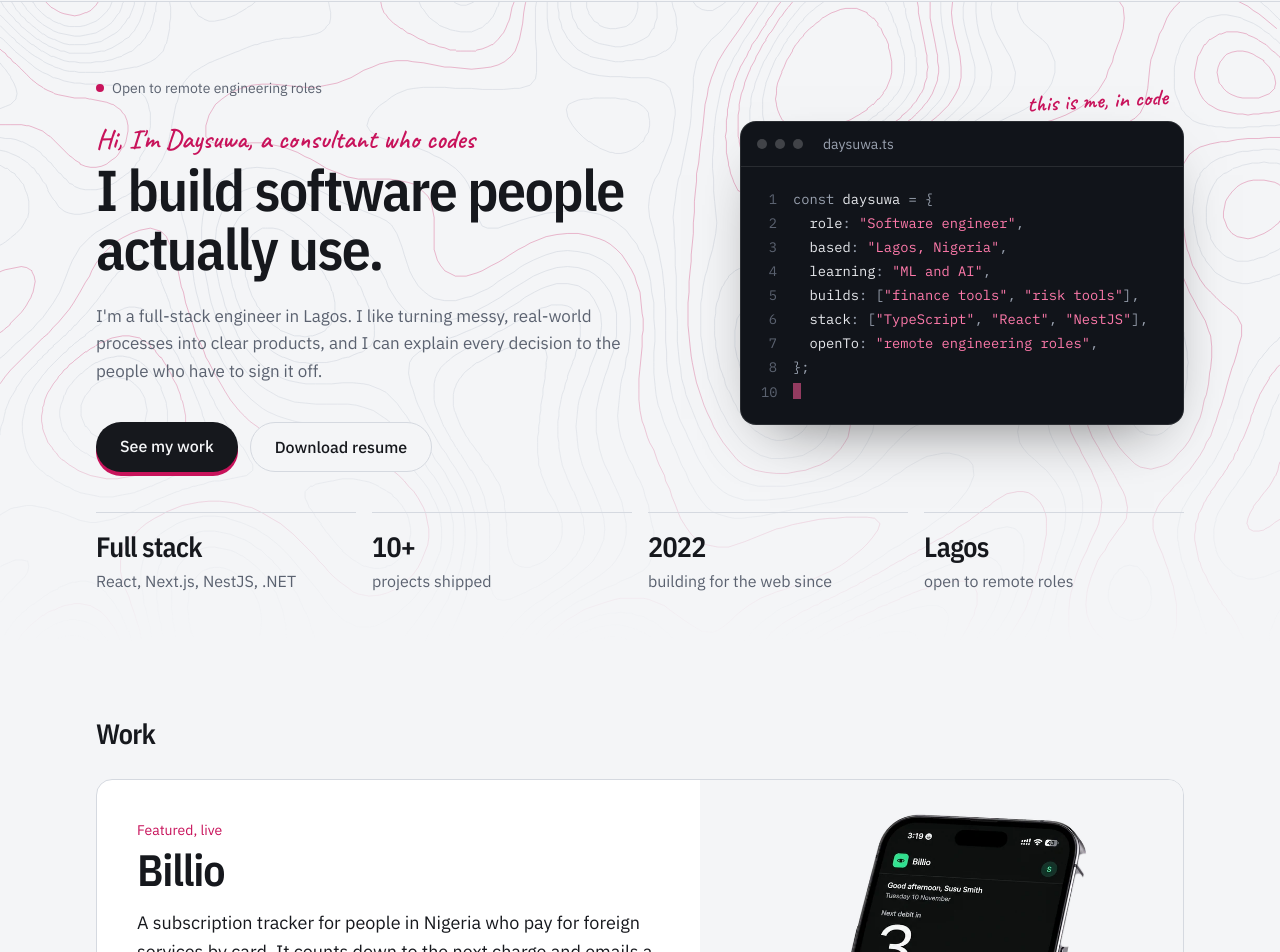
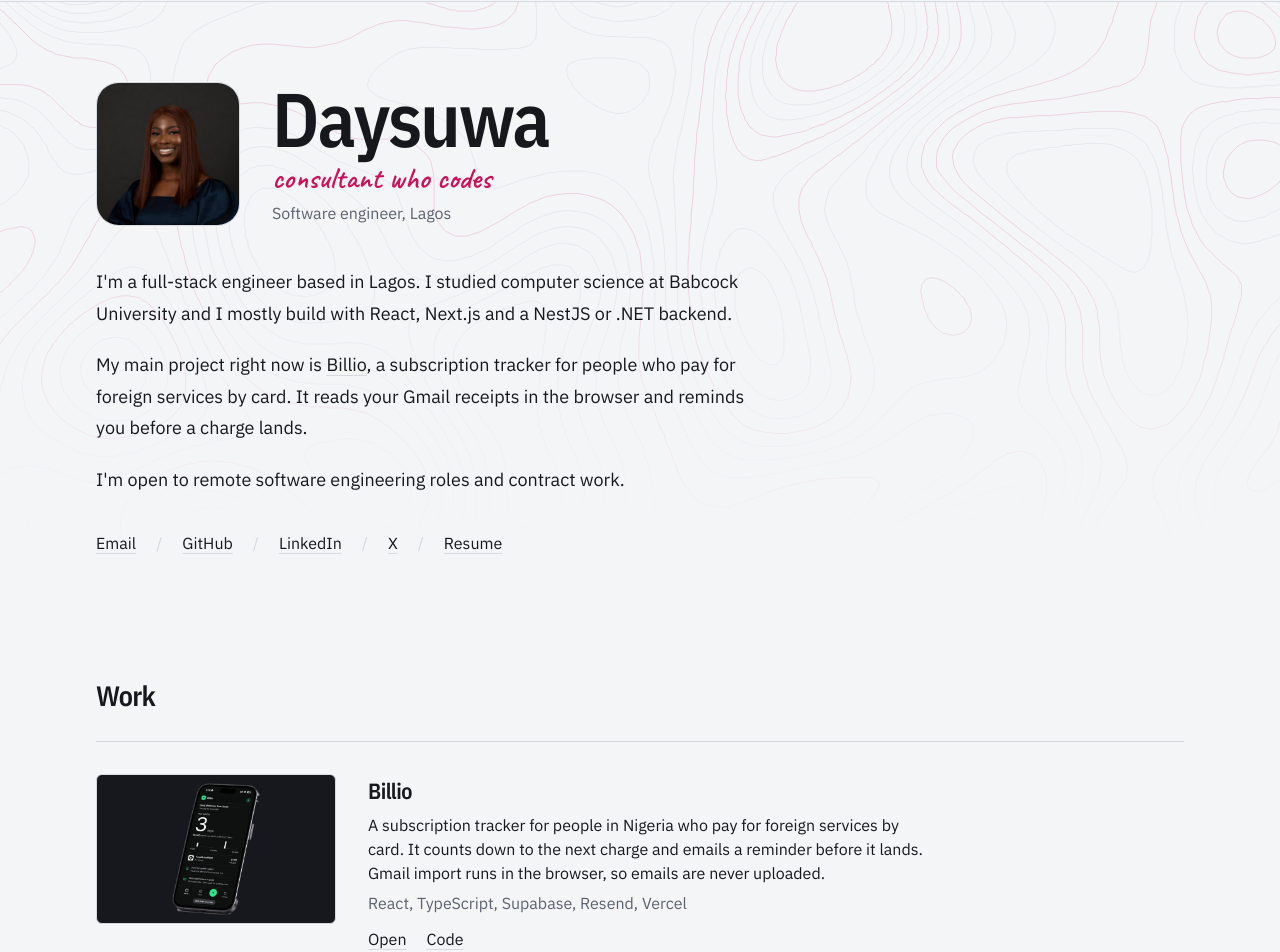
Before and after one commit to daysuwaa/Portfolio, a Next.js app: page / in a window 1280 px wide. Shown: the part 55-1007 px from the top of the page. Built offline with nearby package versions, Linux system fonts and the light colour scheme.

Commit message:
feat: add Avatar component and integrate personal image; update WorkV2 with new project details for Billio

```diff
--- a/src/app/v2/HeroV2.jsx
+++ b/src/app/v2/HeroV2.jsx
@@ -1,115 +1,124 @@
 "use client";
-import { motion, useReducedMotion } from "framer-motion";
+import { useEffect, useRef, useState } from "react";
 import { lines, accent } from "./contours";
+import Logo from "../components/Logo";
 
-const small = [
-  { big: "Full stack", label: "React, Next.js, NestJS, .NET" },
-  { big: "10+", label: "projects shipped" },
-  { big: "2022", label: "building for the web since" },
-  { big: "Lagos", label: "open to remote roles" },
+const links = [
+  ["Email", "mailto:adesuwaaiwerioghene12@gmail.com"],
+  ["GitHub", "https://github.com/daysuwaa"],
+  ["LinkedIn", "https://www.linkedin.com/in/adesuwa-aiwerioghene-04538b268/"],
+  ["X", "https://x.com/daysuwaa_a"],
+  ["Resume", "/Aiwerioghene AdesuwaResume (1).pdf"],
 ];
 
-const k = (t) => <span className="text-[#9aa2b0]">{t}</span>;
-const key = (t) => <span className="text-[#e8eaee]">{t}</span>;
-const str = (t) => <span className="text-[#ff7aab]">{`"${t}"`}</span>;
-
-const codeLines = [
-  <>{k("const ")}{key("daysuwa")}{k(" = {")}</>,
-  <>{"  "}{key("role")}{k(": ")}{str("Software engineer")}{k(",")}</>,
-    <>{"  "}{key("based")}{k(": ")}{str("Lagos, Nigeria")}{k(",")}</>,
-  <>{"  "}{key("learning")}{k(": ")}{str("ML and AI")}{k(",")}</>,
-  <>{"  "}{key("builds")}{k(": [")}{str("finance tools")}{k(", ")}{str("risk tools")}{k("],")}</>,
-  <>{"  "}{key("stack")}{k(": [")}{str("TypeScript")}{k(", ")}{str("React")}{k(", ")}{str("NestJS")}{k("],")}</>,
-  <>{"  "}{key("openTo")}{k(": ")}{str("remote engineering roles")}{k(",")}</>,
-  <>{k("};")}</>,
-];
+function Avatar() {
+  const [loaded, setLoaded] = useState(false);
+  const ref = useRef(null);
+  useEffect(() => {
+    const img = ref.current;
+    if (img && img.complete && img.naturalWidth > 0) setLoaded(true);
+  }, []);
+  return (
+    <div className="relative grid h-28 w-28 shrink-0 place-items-center overflow-hidden rounded-[1.4rem] border border-rule bg-sheet sm:h-36 sm:w-36">
+      <Logo size={64} />
+      {/* Drop a photo at public/me.jpg and it replaces the logo automatically. */}
+      {/* eslint-disable-next-line @next/next/no-img-element */}
+      <img
+        ref={ref}
+        src="/me.jpg"
+        alt="Daysuwa"
+        onLoad={() => setLoaded(true)}
+        className={`absolute inset-0 h-full w-full object-cover transition-opacity ${
+          loaded ? "opacity-100" : "opacity-0"
+        }`}
+      />
+    </div>
+  );
+}
 
 export default function HeroV2() {
-  const reduce = useReducedMotion();
-  const pop = (d) =>
-    reduce
-      ? {}
-      : { initial: { y: 14, scale: 0.99 }, animate: { y: 0, scale: 1 }, transition: { duration: 0.55, delay: d, ease: "easeOut" } };
-
   return (
-    <section id="top" className="relative grid gap-4 pb-6 pt-8 sm:pt-12 lg:grid-cols-12">
+    <section id="top" className="relative pb-6 pt-14 sm:pt-20">
       <div
         aria-hidden="true"
-        className="pointer-events-none absolute left-1/2 top-0 -z-10 h-[640px] w-screen -translate-x-1/2 [mask-image:linear-gradient(to_bottom,black_55%,transparent)]"
+        className="pointer-events-none absolute left-1/2 top-0 -z-10 h-[560px] w-screen -translate-x-1/2 opacity-70 [mask-image:linear-gradient(to_bottom,black_40%,transparent)]"
       >
-        <svg viewBox="0 0 1200 640" preserveAspectRatio="xMidYMid slice" className="h-full w-full" fill="none">
-          <path d={lines} stroke="var(--rule)" strokeOpacity="0.65" strokeWidth="1" vectorEffect="non-scaling-stroke" strokeLinejoin="round" />
-          <path d={accent} stroke="var(--pen)" strokeOpacity="0.28" strokeWidth="1" vectorEffect="non-scaling-stroke" strokeLinejoin="round" />
+        <svg
+          viewBox="0 0 1200 640"
+          preserveAspectRatio="xMidYMid slice"
+          className="h-full w-full"
+          fill="none"
+        >
+          <path
+            d={lines}
+            stroke="var(--rule)"
+            strokeOpacity="0.65"
+            strokeWidth="1"
+            vectorEffect="non-scaling-stroke"
+            strokeLinejoin="round"
+          />
+          <path
+            d={accent}
+            stroke="var(--pen)"
+            strokeOpacity="0.22"
+            strokeWidth="1"
+            vectorEffect="non-scaling-stroke"
+            strokeLinejoin="round"
+          />
         </svg>
       </div>
-      <motion.div {...pop(0)} className="flex flex-col justify-between py-6 pr-4 lg:col-span-7">
+
+      <div className="flex items-center gap-5 sm:gap-8">
+        <Avatar />
         <div>
-          <p className="inline-flex items-center gap-2 text-sm text-mute">
-            <span className="relative flex h-2 w-2">
-              <span className="absolute inline-flex h-full w-full animate-ping rounded-full bg-pen opacity-60" />
-              <span className="relative inline-flex h-2 w-2 rounded-full bg-pen" />
-            </span>
-            Open to remote engineering roles
+          <h1 className="font-display text-[clamp(2.6rem,7vw,4.75rem)] font-semibold leading-[0.95] tracking-tight">
+            Daysuwa
+          </h1>
+          <p className="mt-2 font-hand text-[1.6rem] leading-none text-pen sm:text-[1.9rem]">
+            consultant who codes
           </p>
-          <p className="mt-7 font-hand text-[1.7rem] leading-none text-pen">Hi, I&apos;m Daysuwa, a consultant who codes</p>
-          <h1 className="mt-2 font-display text-[clamp(2.25rem,4.6vw,3.6rem)] font-bold leading-[1.02] tracking-tight">
-            I build software people actually use.
-          </h1>
-          <p className="mt-6 max-w-[52ch] text-[1.0625rem] leading-relaxed text-mute">
-            I&apos;m a full-stack engineer in Lagos. I like turning messy, real-world processes into clear
-            products, and I can explain every decision to the people who have to sign it off.
-          </p>
+          <p className="mt-2 text-mute">Software engineer, Lagos</p>
         </div>
-        <div className="mt-9 flex flex-wrap gap-3">
-          <a href="#work" className="rounded-full bg-ink px-6 py-3 font-medium text-paper shadow-[0_4px_0_0_var(--pen)] transition-transform hover:-translate-y-0.5 active:translate-y-[3px] active:shadow-none">
-            See my work
+      </div>
+
+      <div className="mt-10 max-w-[62ch] space-y-5 text-[1.125rem] leading-[1.75]">
+        <p>
+          I&apos;m a full-stack engineer based in Lagos. I studied computer
+          science at Babcock University and I mostly build with React, Next.js
+          and a NestJS or .NET backend.
+        </p>
+        <p>
+          My main project right now is{" "}
+          <a href="#work" className="link text-ink">
+            Billio
           </a>
-          <a
-            href={encodeURI("/Aiwerioghene AdesuwaResume (1).pdf")}
-            target="_blank"
-            rel="noopener noreferrer"
-            className="rounded-full border border-rule bg-paper px-6 py-3 font-medium transition-colors hover:border-ink"
-          >
-            Download resume
-          </a>
-        </div>
-      </motion.div>
+          , a subscription tracker for people who pay for foreign services by
+          card. It reads your Gmail receipts in the browser and reminds you
+          before a charge lands.
+        </p>
+        <p>
+          I&apos;m open to remote software engineering roles and contract work.
+        </p>
+      </div>
 
-      <motion.div {...pop(0.1)} className="relative lg:col-span-5 lg:self-center">
-        <p className="absolute -top-8 right-4 z-10 -rotate-3 font-hand text-[1.45rem] leading-none text-pen">
-          this is me, in code
-        </p>
-        <div className="overflow-hidden rounded-2xl border border-white/10 bg-[#11141a] text-[#e8eaee] shadow-[0_24px_60px_-30px_rgba(0,0,0,0.6)]">
-          <div className="flex items-center gap-2 border-b border-white/10 px-4 py-3">
-            <span className="h-2.5 w-2.5 rounded-full bg-white/20" />
-            <span className="h-2.5 w-2.5 rounded-full bg-white/20" />
-            <span className="h-2.5 w-2.5 rounded-full bg-white/20" />
-            <span className="ml-3 text-sm text-[#9aa2b0]">daysuwa.ts</span>
-          </div>
-          <pre className="overflow-x-auto px-5 py-5 font-mono text-[0.8rem] leading-[1.75] sm:text-[0.86rem]">
-            <code>
-              {codeLines.map((line, i) => (
-                <motion.span
-                  key={i}
-                  className="block whitespace-pre"
-                  {...(reduce ? {} : { initial: { opacity: 0, x: -6 }, animate: { opacity: 1, x: 0 }, transition: { duration: 0.3, delay: 0.5 + i * 0.09 } })}
-                >
-                  <span className="mr-4 inline-block w-4 select-none text-right text-[#5b6270]">{i + 1}</span>
-                  {line}
-                </motion.span>
-              ))}
-              <span className="block"><span className="mr-4 inline-block w-4 select-none text-right text-[#5b6270]">10</span><span className="inline-block h-4 w-2 translate-y-0.5 animate-pulse bg-[#ff5c9a]" /></span>
-            </code>
-          </pre>
-        </div>
-      </motion.div>
-
-      {small.map((c, i) => (
-        <motion.div key={c.big} {...pop(0.2 + i * 0.06)} className="border-t border-rule pt-5 lg:col-span-3">
-          <p className="font-display text-[1.75rem] font-bold leading-none tracking-tight">{c.big}</p>
-          <p className="mt-2 text-mute">{c.label}</p>
-        </motion.div>
-      ))}
+      <p className="mt-9 flex flex-wrap gap-x-5 gap-y-2">
+        {links.map(([label, href], i) => (
+          <span key={label}>
+            <a
+              href={encodeURI(href)}
+              className="link"
+              {...(href.startsWith("http") || href.endsWith(".pdf")
+                ? { target: "_blank", rel: "noopener noreferrer" }
+                : {})}
+            >
+              {label}
+            </a>
+            {i < links.length - 1 ? (
+              <span className="ml-5 text-rule">/</span>
+            ) : null}
+          </span>
+        ))}
+      </p>
     </section>
   );
 }
--- a/src/app/v2/WorkV2.jsx
+++ b/src/app/v2/WorkV2.jsx
@@ -9,6 +9,15 @@ import momento from "../../../public/projects/momento.png";
 const ext = { target: "_blank", rel: "noopener noreferrer" };
 
 const cards = [
+  {
+    title: "Billio",
+    blurb: "A subscription tracker for people in Nigeria who pay for foreign services by card. It counts down to the next charge and emails a reminder before it lands. Gmail import runs in the browser, so emails are never uploaded.",
+    stack: "React, TypeScript, Supabase, Resend, Vercel",
+    image: billioPhone,
+    contain: true,
+    live: "https://billio-three.vercel.app",
+    code: "https://github.com/daysuwaa/billio",
+  },
   {
     title: "Stock Mate",
     blurb: "Inventory tracking for small sellers such as hair vendors and boutiques.",
@@ -89,38 +98,28 @@ export default function WorkV2() {
     <section id="work" className="pt-24">
       <h2 className="font-display text-[1.75rem] font-semibold tracking-tight">Work</h2>
 
-      <motion.article {...reveal()} className="group mt-6 grid overflow-hidden rounded-2xl border border-rule bg-sheet lg:grid-cols-[1fr_0.8fr]">
-        <div className="p-8 sm:p-10">
-          <p className="text-sm text-pen">Featured, live</p>
-          <h3 className="mt-2 font-display text-[2.75rem] font-semibold leading-none tracking-tight">Billio</h3>
-          <p className="mt-4 max-w-[48ch] text-[1.125rem] leading-relaxed">
-            A subscription tracker for people in Nigeria who pay for foreign services by card. It counts down to the
-            next charge and emails a reminder before it lands.
-          </p>
-          <p className="mt-4 text-mute">Gmail import runs in the browser, so emails are never uploaded.</p>
-          <p className="mt-3 text-mute">React, TypeScript, Supabase, Resend, Vercel</p>
-          <p className="mt-7 flex gap-6">
-            <a href="https://billio-three.vercel.app" className="link font-medium" {...ext}>Open Billio</a>
-            <a href="https://github.com/daysuwaa/billio" className="link font-medium" {...ext}>Read the code</a>
-          </p>
-        </div>
-        <div className="flex items-center justify-center bg-paper p-8">
-          <Image src={billioPhone} alt="Billio on a phone" className="h-auto w-[62%] transition-transform duration-500 group-hover:-translate-y-1.5 lg:w-[70%]" />
-        </div>
-      </motion.article>
-
       <div
         ref={track}
         onScroll={onScroll}
-        className="-mx-5 mt-6 flex snap-x snap-mandatory gap-4 overflow-x-auto px-5 pb-2 [scrollbar-width:none] [&::-webkit-scrollbar]:hidden sm:-mx-8 sm:px-8 md:mx-0 md:grid md:grid-cols-3 md:gap-6 md:overflow-visible md:px-0 md:pb-0"
+        className="-mx-5 mt-6 flex snap-x snap-mandatory gap-4 overflow-x-auto px-5 pb-2 [scrollbar-width:none] [&::-webkit-scrollbar]:hidden sm:-mx-8 sm:px-8 md:mx-0 md:block md:overflow-visible md:border-b md:border-rule md:px-0 md:pb-0"
       >
         {cards.map((p, i) => (
-          <motion.article key={p.title} {...reveal(i)} className="flex w-[82%] shrink-0 snap-center flex-col md:w-auto md:shrink overflow-hidden rounded-2xl border border-rule bg-sheet transition-colors hover:border-ink">
-            <div className="relative aspect-[16/10] bg-paper">
+          <motion.article
+            key={p.title}
+            {...reveal(i)}
+            className="w-[82%] shrink-0 snap-center rounded-md border border-rule bg-sheet p-4 md:grid md:w-auto md:grid-cols-[15rem_1fr] md:gap-8 md:rounded-none md:border-0 md:border-t md:bg-transparent md:px-0 md:py-8"
+          >
+            <div className={`relative aspect-[16/10] overflow-hidden rounded-md border border-rule ${p.contain ? "bg-ink" : "bg-paper"}`}>
               {p.image ? (
-                <Image src={p.image} alt={`${p.title} screenshot`} fill sizes="(max-width:768px) 100vw, 360px" className="object-cover object-top" />
+                <Image
+                  src={p.image}
+                  alt={`${p.title} screenshot`}
+                  fill
+                  sizes="(max-width:768px) 80vw, 240px"
+                  className={p.contain ? "object-contain p-2" : "object-cover object-top"}
+                />
               ) : (
-                <div className="flex h-full items-end p-5">
+                <div className="flex h-full items-end p-4">
                   <svg viewBox="0 0 120 60" className="w-full text-pen" fill="none" stroke="currentColor" strokeWidth="2" aria-hidden="true">
                     <path d="M2 52 L30 40 L50 44 L75 22 L98 18 L118 6" strokeLinecap="round" strokeLinejoin="round" />
                     {[[30,40],[50,44],[75,22],[98,18]].map(([x,y]) => <circle key={x} cx={x} cy={y} r="2.6" fill="currentColor" />)}
@@ -128,13 +127,13 @@ export default function WorkV2() {
                 </div>
               )}
             </div>
-            <div className="flex flex-1 flex-col p-5">
-              <h3 className="font-display text-[1.35rem] font-semibold tracking-tight">{p.title}</h3>
-              <p className="mt-2">{p.blurb}</p>
-              <p className="mt-2 text-sm text-mute">{p.stack}</p>
-              <p className="mt-auto flex gap-5 pt-4">
-                {p.live ? <a href={p.live} className="link font-medium" {...ext}>Open</a> : null}
-                <a href={p.code} className="link font-medium" {...ext}>Code</a>
+            <div className="mt-4 md:mt-0">
+              <h3 className="font-display text-[1.375rem] font-semibold tracking-tight">{p.title}</h3>
+              <p className="mt-1.5 max-w-[58ch]">{p.blurb}</p>
+              <p className="mt-1.5 text-mute">{p.stack}</p>
+              <p className="mt-3 flex gap-5">
+                {p.live ? <a href={p.live} className="link" {...ext}>Open</a> : null}
+                <a href={p.code} className="link" {...ext}>Code</a>
               </p>
             </div>
           </motion.article>
```
Also changed, not shown: public/me.jpg (added).
